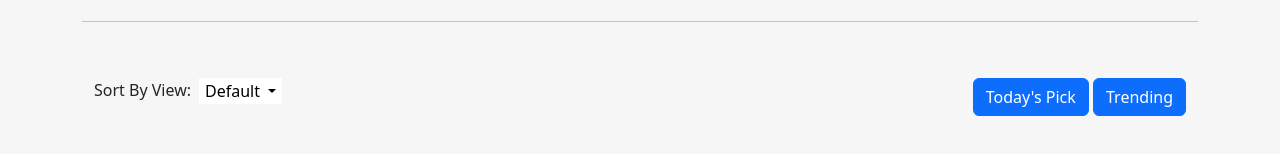
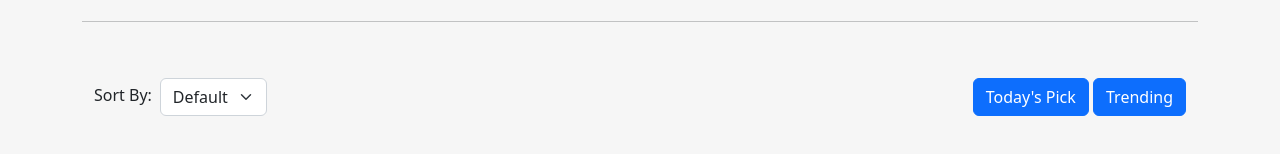
Before and after one commit to masudcodex/news-24, a plain HTML site: page index.html in a window 1280 px wide. Shown: the part 58-212 px from the top of the page. Drawn offline with nearby package versions, Linux system fonts and the light colour scheme; no server answers.

Commit message:
sorting section html fixed

```diff
--- a/css/style.css
+++ b/css/style.css
@@ -19,9 +19,8 @@ body{
 }
 /* Navbar */
 
-button.dropdown-toggle{
-    background-color: white;
-    border: 0;
+.sorting-text {
+    margin-top: 5px;
 }
 .card {
     margin: 15px 0;
--- a/index.html
+++ b/index.html
@@ -52,16 +52,13 @@
             <div class="container filter-nav d-flex justify-content-between
             ">
                 <div class="filter-left d-flex">
-                    <div class="sorting-text">Sort By View: </div>
+                    <div class="sorting-text">Sort By: </div>
                     <div class="sorting-filter ms-2">
                         <div class="dropdown">
-                            <button class="dropdown-toggle" type="button" data-bs-toggle="dropdown" aria-expanded="false">
-                              Default
-                            </button>
-                            <ul class="dropdown-menu">
-                              <li><a class="dropdown-item" href="#">Default</a></li>
-                              <li><a class="dropdown-item" href="#">By View</a></li>
-                            </ul>
+                            <select class="form-select" id="filterSelect">
+                                <option value="default">Default</option>
+                                <option value="view">By view</option>
+                            </select>
                           </div>
                     </div>
                 </div>
```
